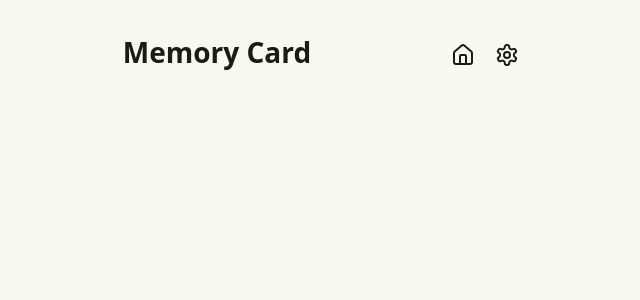
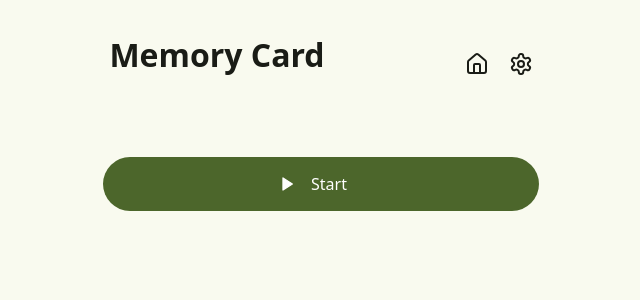
Before and after one commit to sinskiy/odin-memory-card, a React (Vite) app: page / in a window 1280 px wide. Shown: the top 300 px of the page, without its empty margins (319-959 px from the left). Built offline with nearby package versions, Linux system fonts and the light colour scheme.

Commit message:
feat: add  start button

```diff
--- a/src/App.css
+++ b/src/App.css
@@ -1,13 +1,10 @@
 body {
-  min-height: 100vh;
-
-  display: flex;
-  flex-direction: column;
-  align-items: center;
-
+  height: 100vh;
   padding: 2rem;
 }
 #root {
+  margin: auto;
+  height: 100%;
   width: fit-content;
 }
 
@@ -17,6 +14,8 @@ body {
   display: flex;
   align-items: flex-end;
   gap: 8rem;
+
+  margin-bottom: 5rem;
 }
 .header nav {
   display: flex;
--- a/src/App.jsx
+++ b/src/App.jsx
@@ -1,4 +1,4 @@
-import { Home, Settings } from "lucide-react";
+import { Home, Play, Settings } from "lucide-react";
 import "./App.css";
 import { useContext, useState } from "react";
 import { SettingsContext } from "../lib/SettingsContext";
@@ -18,7 +18,12 @@ function App() {
         title="Memory Card"
         settings={settings}
       ></Header>
-      <main></main>
+      <main>
+        <button className="styled">
+          <Play fill="currentColor" size={16} />
+          Start
+        </button>
+      </main>
     </SettingsContext.Provider>
   );
 }
--- a/src/index.css
+++ b/src/index.css
@@ -33,11 +33,15 @@ ul {
 }
 
 button {
+  display: flex;
+  align-items: center;
+  justify-content: center;
+  gap: 1rem;
+
   background-color: transparent;
   color: inherit;
   border: none;
   font-weight: 500;
-  font-size: 0.875rem;
 
   transition: opacity 150ms, transform 300ms cubic-bezier(0.175, 0.885, 0.32, 2);
 }
@@ -61,6 +65,9 @@ button.styled {
 
   color: var(--on-primary);
 }
+button.styled > svg {
+  margin-left: -1rem;
+}
 
 @media screen and (prefers-color-scheme: dark) {
   :root {
```
